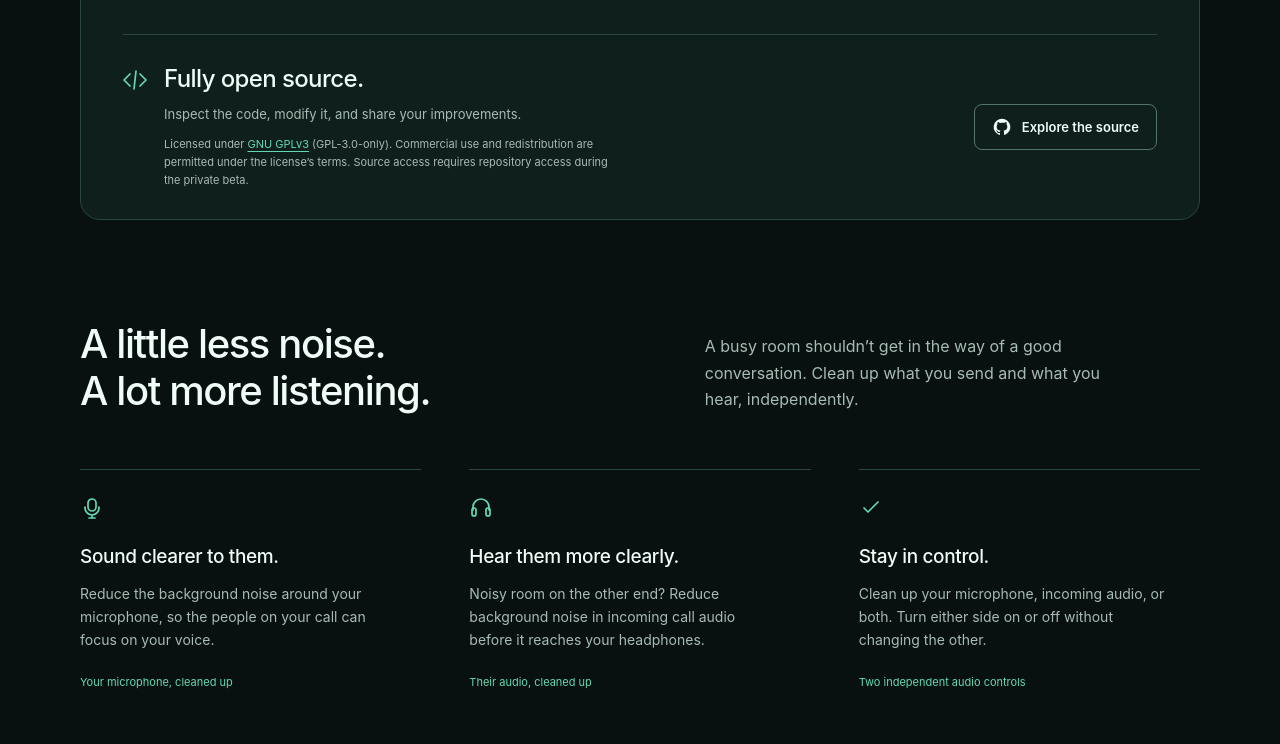
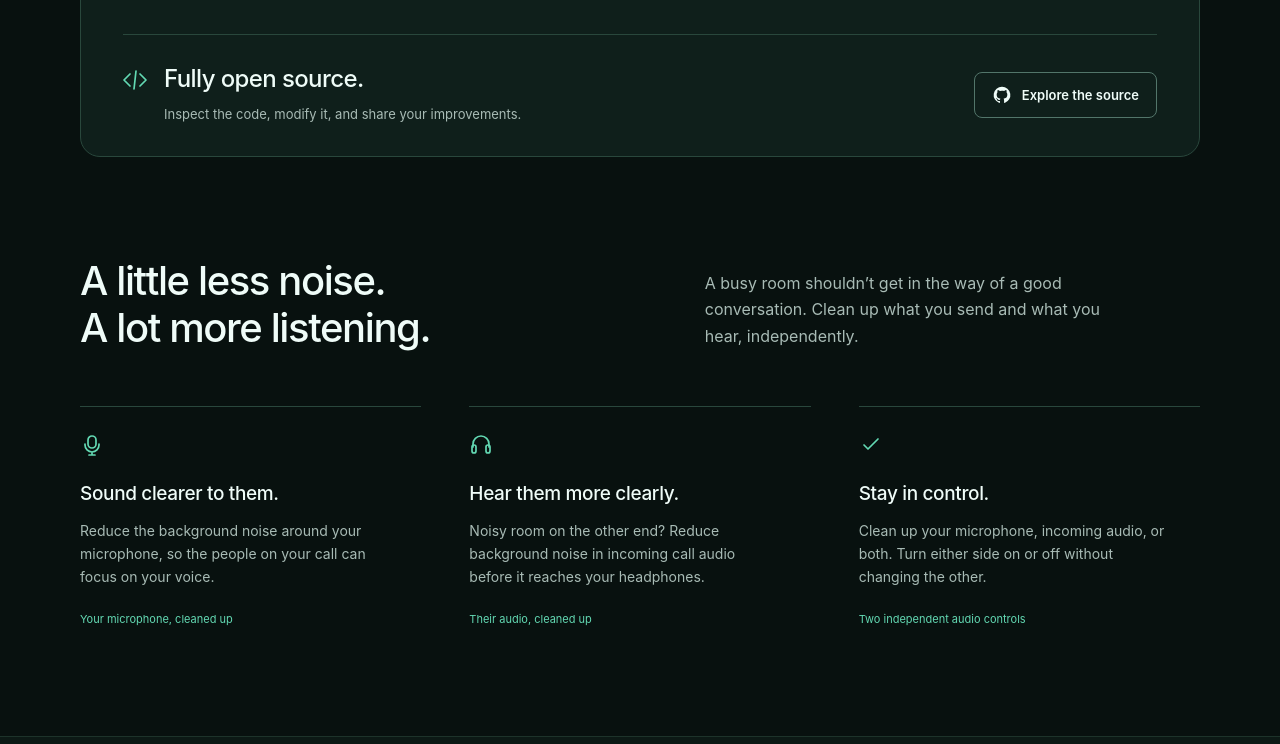
Before and after one commit to OpenKrisp/website, a website: page index.html in a window 1280 px wide. Shown: the part 1756-2500 px from the top of the page. Drawn offline with Linux system fonts and the light colour scheme.

Commit message:
Update Site source

```diff
--- a/index.html
+++ b/index.html
@@ -117,7 +117,7 @@
           </div>
         </div>
         <section class="source-section" id="source" aria-labelledby="source-title">
-          <div class="source-copy"><svg class="source-icon icon" aria-hidden="true"><use href="#i-code"/></svg><div><h2 id="source-title">Fully open source.</h2><p>Inspect the code, modify it, and share your improvements.</p><p class="source-terms">Licensed under <a href="https://github.com/OpenKrisp/OpenKrisp/blob/main/LICENSE">GNU GPLv3</a> (GPL-3.0-only). Commercial use and redistribution are permitted under the license’s terms. Source access requires repository access during the private beta.</p></div></div>
+          <div class="source-copy"><svg class="source-icon icon" aria-hidden="true"><use href="#i-code"/></svg><div><h2 id="source-title">Fully open source.</h2><p>Inspect the code, modify it, and share your improvements.</p></div></div>
           <a class="button button-outline" href="https://github.com/OpenKrisp/OpenKrisp"><svg class="icon" aria-hidden="true"><use href="#i-github"/></svg>Explore the source</a>
         </section>
       </section>
--- a/styles.css
+++ b/styles.css
@@ -136,8 +136,6 @@ h1 { margin-top: 24px; font-size: clamp(48px, 6.2vw, 80px); line-height: 1.04; f
 .source-icon { width: 24px; height: 24px; margin-top: 3px; color: var(--accent); }
 .source-copy h2 { font-size: 24px; letter-spacing: -.6px; }
 .source-copy p { margin-top: 11px; font-size: 13px; max-width: 65ch; }
-.source-copy .source-terms { margin-top: 9px; font-size: 11px; }
-.source-terms a { color: var(--accent); text-decoration: underline; text-underline-offset: 3px; }
 .source-section > .button { flex: 0 0 auto; font-size: 13px; min-height: 46px; padding: 12px 17px; }
 .benefits { padding-top: 100px; padding-bottom: 110px; }
 .section-heading { display: grid; grid-template-columns: 1.1fr 1fr; gap: 80px; align-items: end; }
```
